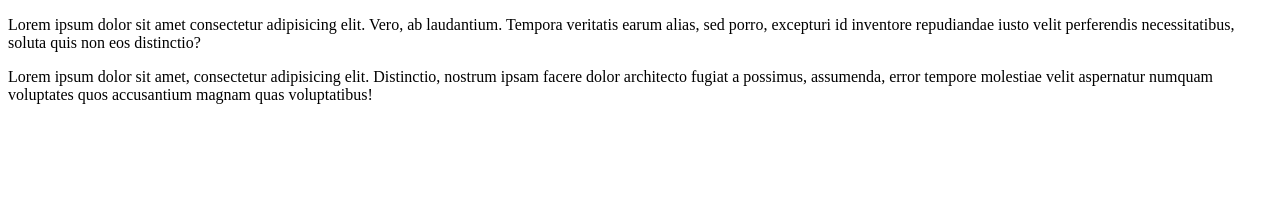
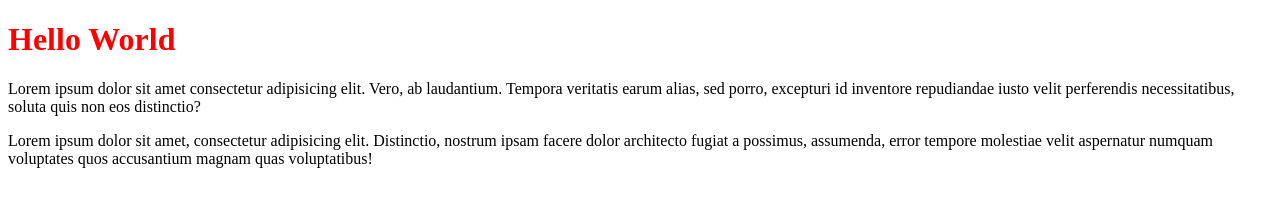
Before and after one commit to AlessioAbbati/htmlcss-hello, a plain HTML site: page index.html in a window 1280 px wide. Drawn offline with Linux system fonts and the light colour scheme.

Commit message:
color title

```diff
--- a/index.html
+++ b/index.html
@@ -5,9 +5,10 @@
     <meta http-equiv="X-UA-Compatible" content="IE=edge">
     <meta name="viewport" content="width=device-width, initial-scale=1.0">
     <title>Document</title>
+    <link rel="stylesheet" href="style.css">
 </head>
 <body>
-    <title>Hello World</title>
+    <h1 class="title">Hello World</h1>
     <div>
         <p>Lorem ipsum dolor sit amet consectetur adipisicing elit. Vero, ab laudantium. Tempora veritatis earum alias, sed porro, excepturi id inventore repudiandae iusto velit perferendis necessitatibus, soluta quis non eos distinctio?</p>
         <p>Lorem ipsum dolor sit amet, consectetur adipisicing elit. Distinctio, nostrum ipsam facere dolor architecto fugiat a possimus, assumenda, error tempore molestiae velit aspernatur numquam voluptates quos accusantium magnam quas voluptatibus!</p>
--- /dev/null
+++ b/style.css
@@ -0,0 +1,3 @@
+.title{
+    color: red;
+}
```
